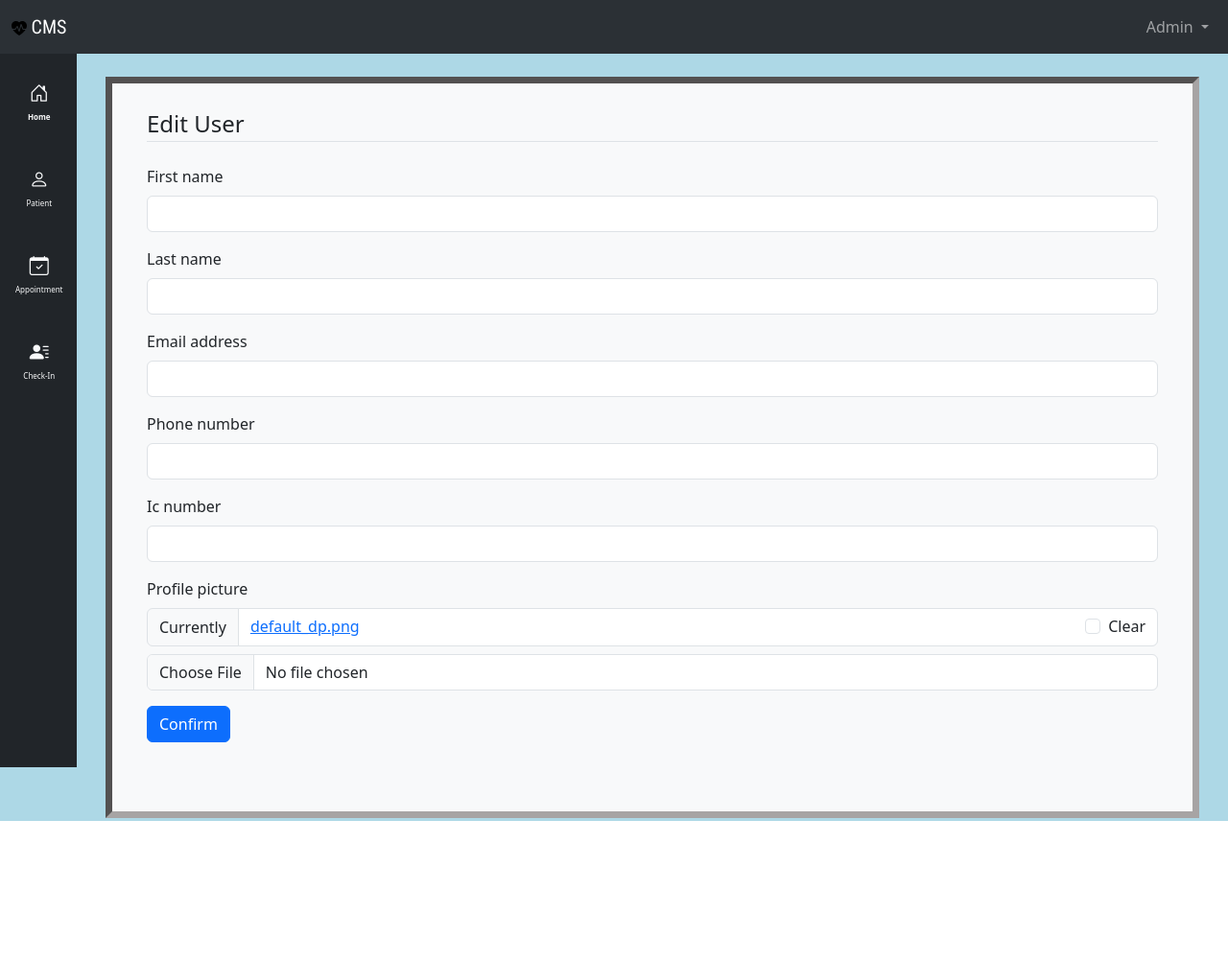
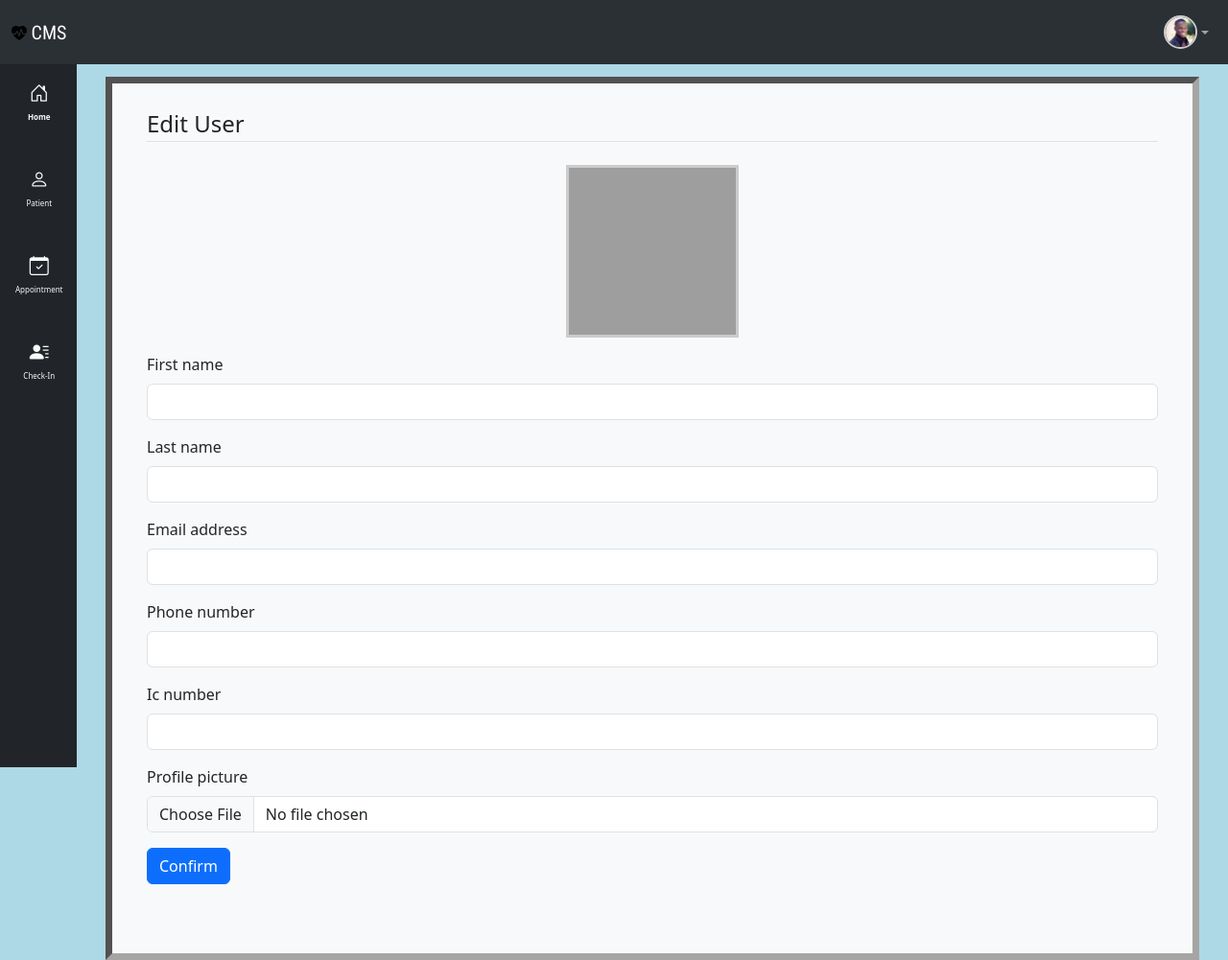
Before and after one commit to rahimi-mohd/CMS-extend, a Django app: page /user_profile/2/edit_profile/ in a window 1280 px wide. Shown: the whole page at 96% size. Before the commit the page ends 856 px from the top, so only its background shows below. Run offline with Django 5.2, Linux system fonts and the light colour scheme; a user stored in the database is signed in; data comes from the database, SQL or seed files in the repository; both versions use the stored data as it was after the commit; some libraries are stand-ins or nearby versions; some web fonts are replaced; grey boxes are pictures that could not be loaded.

Commit message:
[fix]: profile edit [feat]: user profile picture on top nav

```diff
--- a/accounts/forms.py
+++ b/accounts/forms.py
@@ -33,6 +33,9 @@ class EditProfileForm(ModelForm):
     class Meta:
         model = Profile
         fields = ["phone_number", "ic_number", "profile_picture"]
+        widgets = {
+            "profile_picture": forms.FileInput()
+        }
 
 
 class EditUserForm(ModelForm):
--- a/accounts/templates/accounts/update_user.html
+++ b/accounts/templates/accounts/update_user.html
@@ -7,15 +7,30 @@
     <fieldset class="form-group">
         <legend class="border-bottom mb-4">Edit User</legend>
         <form action="" method="post" enctype="multipart/form-data">
-            <div class="mb-3"></div>
             {% csrf_token %}
+
+            <!-- Profile Picture Preview -->
+            <div class="mb-3 text-center">
+                <div>
+                    {% if profile.profile_picture %}
+                    <img src="{{ profile.profile_picture.url }}" alt="Profile Picture"
+                        style="width: 180px; height: 180px; object-fit: cover; border: 3px solid #ccc;">
+                    {% else %}
+                    <img src="/media/images/default_dp.png" alt="Default Profile Picture"
+                        style="width: 180px; height: 180px; object-fit: cover; border: 3px solid #ccc;">
+                    {% endif %}
+                </div>
+            </div>
+
+            <!-- User Form -->
             {{ user_form|crispy }}
+
+            <!-- Profile Form -->
             {{ profile_form|crispy }}
+
             <button type="submit" class="btn btn-primary">Confirm</button>
         </form>
-
     </fieldset>
-
 </div>
 
 {% endblock %}
--- a/accounts/views.py
+++ b/accounts/views.py
@@ -60,29 +60,30 @@
 
     return render(request, "accounts/user_list.html", context)
 
-
 @login_required
 def update_user_profile(request, pk):
-    """Allow only admin users to access this page"""
-    if not request.user.is_superuser and not request.user.is_staff:
-        messages.error(request, "You need admin privileges to update user profiles.")
-        return redirect("accounts:user_list")
-
     """Get or create profile if it doesn't exist"""
     user_profile, created = Profile.objects.get_or_create(user_id=pk)
 
     if created:
         messages.warning(request, "A new profile was created for this user.")
 
+    """Check if the user is allowed to edit"""
+    if not request.user.is_superuser and request.user.profile.user_type != "admin":
+        # If not an admin, only allow editing their own profile
+        if request.user.pk != user_profile.user.pk:
+            messages.error(request, "You can only edit your own profile.")
+            return redirect("accounts:edit_profile", pk=request.user.pk)  # Redirect to their own edit profile page
+
     if request.method == "POST":
         user_form = EditUserForm(request.POST, instance=user_profile.user)
-        profile_form = EditProfileForm(request.POST, request.FILES, instance=user_profile)  # Include request.FILES
+        profile_form = EditProfileForm(request.POST, request.FILES, instance=user_profile)
 
         if user_form.is_valid() and profile_form.is_valid():
             user_form.save()
             profile_form.save()
             messages.success(request, "Profile updated successfully!")
-            return redirect("accounts:user_list")
+            return redirect("accounts:user_list" if request.user.profile.user_type == "admin" else "accounts:user_profile", pk=request.user.pk)
         else:
             messages.error(request, "Please correct the errors below.")
     else:
--- a/clinic/templates/clinic/nav.html
+++ b/clinic/templates/clinic/nav.html
@@ -1,9 +1,8 @@
 {% load static %}
 <nav class="navbar bg-dark navbar-expand-lg bg-body-tertiary" data-bs-theme="dark">
     <div class="container-fluid">
-        <a class="navbar-brand main-header-title" href="{% url 'clinic:home' %}"><img
-                src="{% static 'clinic/main-logo.svg' %}" alt="logo">
-            CMS
+        <a class="navbar-brand main-header-title" href="{% url 'clinic:home' %}">
+            <img src="{% static 'clinic/main-logo.svg' %}" alt="logo"> CMS
         </a>
         <button class="navbar-toggler" type="button" data-bs-toggle="collapse" data-bs-target="#navbarSupportedContent"
             aria-controls="navbarSupportedContent" aria-expanded="false" aria-label="Toggle navigation">
@@ -12,12 +11,22 @@
         <div class="collapse navbar-collapse" id="navbarSupportedContent">
             <ul class="navbar-nav mb-2 mb-lg-0 ms-auto">
                 <li class="nav-item dropdown">
-                    <a class="nav-link dropdown-toggle" href="#" role="button" data-bs-toggle="dropdown"
-                        aria-expanded="false">
-                        {{ user.username|title }}
+                    <a class="nav-link dropdown-toggle d-flex align-items-center" href="#" role="button"
+                        data-bs-toggle="dropdown" aria-expanded="false">
+                        <!-- Profile Picture Only (Removed Username) -->
+                        <img src="{% if user.profile.profile_picture %}{{ user.profile.profile_picture.url }}{% else %}{% static 'images/default_dp.png' %}{% endif %}"
+                            alt="Profile Picture" class="rounded-circle"
+                            style="width: 35px; height: 35px; object-fit: cover; border: 2px solid #ccc;">
                     </a>
                     <ul class="dropdown-menu text-center dropdown-menu-end">
                         {% if user.is_authenticated %}
+                        <li>
+                            <!-- Larger Profile Picture in Dropdown -->
+                            <img src="{% if user.profile.profile_picture %}{{ user.profile.profile_picture.url }}{% else %}{% static 'images/default_dp.png' %}{% endif %}"
+                                alt="Profile Picture" class="rounded-circle my-2"
+                                style="width: 50px; height: 50px; object-fit: cover; border: 2px solid #ccc;">
+                        </li>
+                        <li><strong>{{ user.username|title }}</strong></li>
                         <li><a class="dropdown-item" href="{% url 'accounts:user_profile' user.pk %}">Profile</a></li>
                         <li><a class="dropdown-item" href="{% url 'clinic:inventory_list' %}">Inventory</a></li>
                         {% if user.is_staff %}
```
Also changed, not shown: db.sqlite3.
